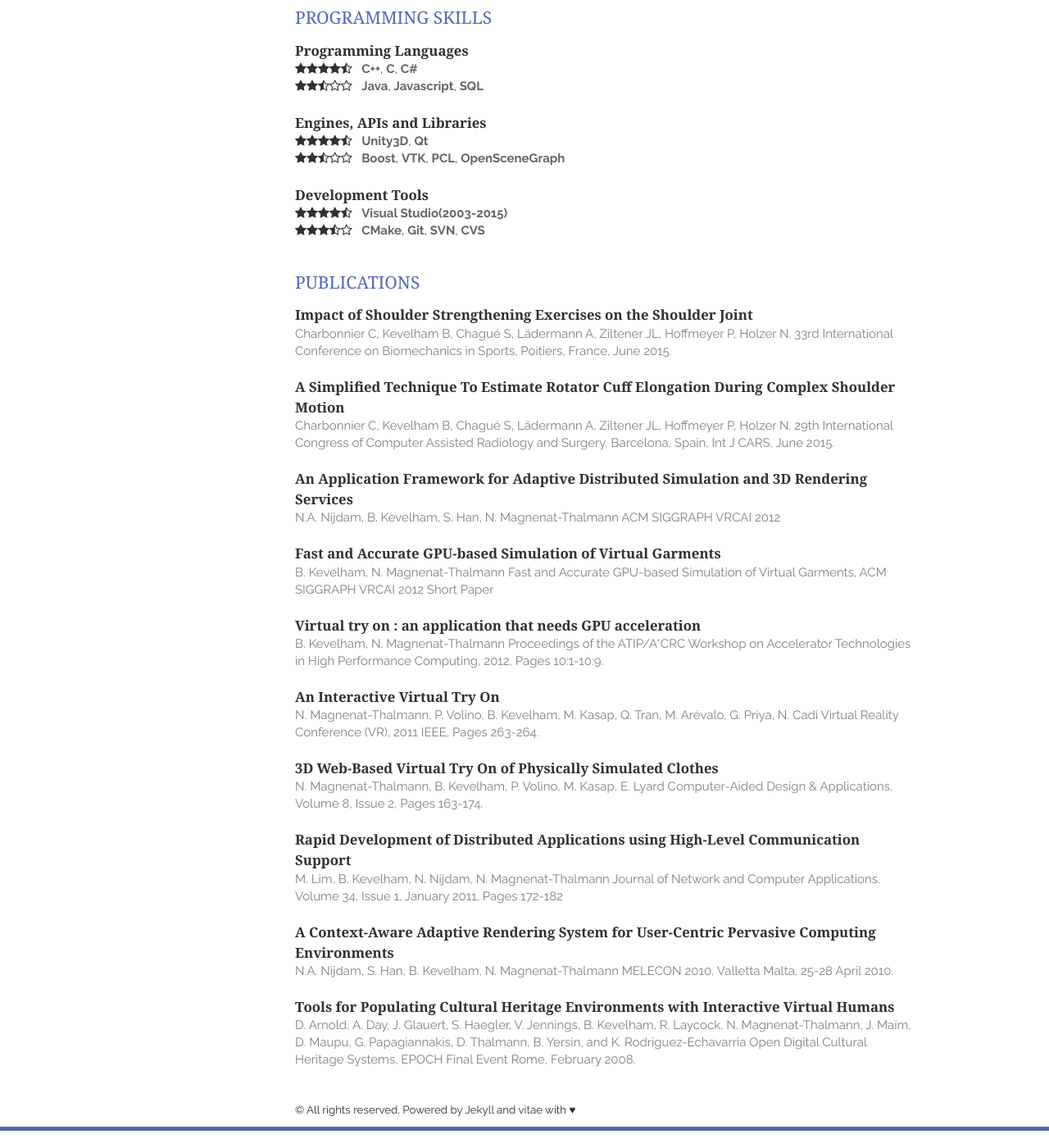
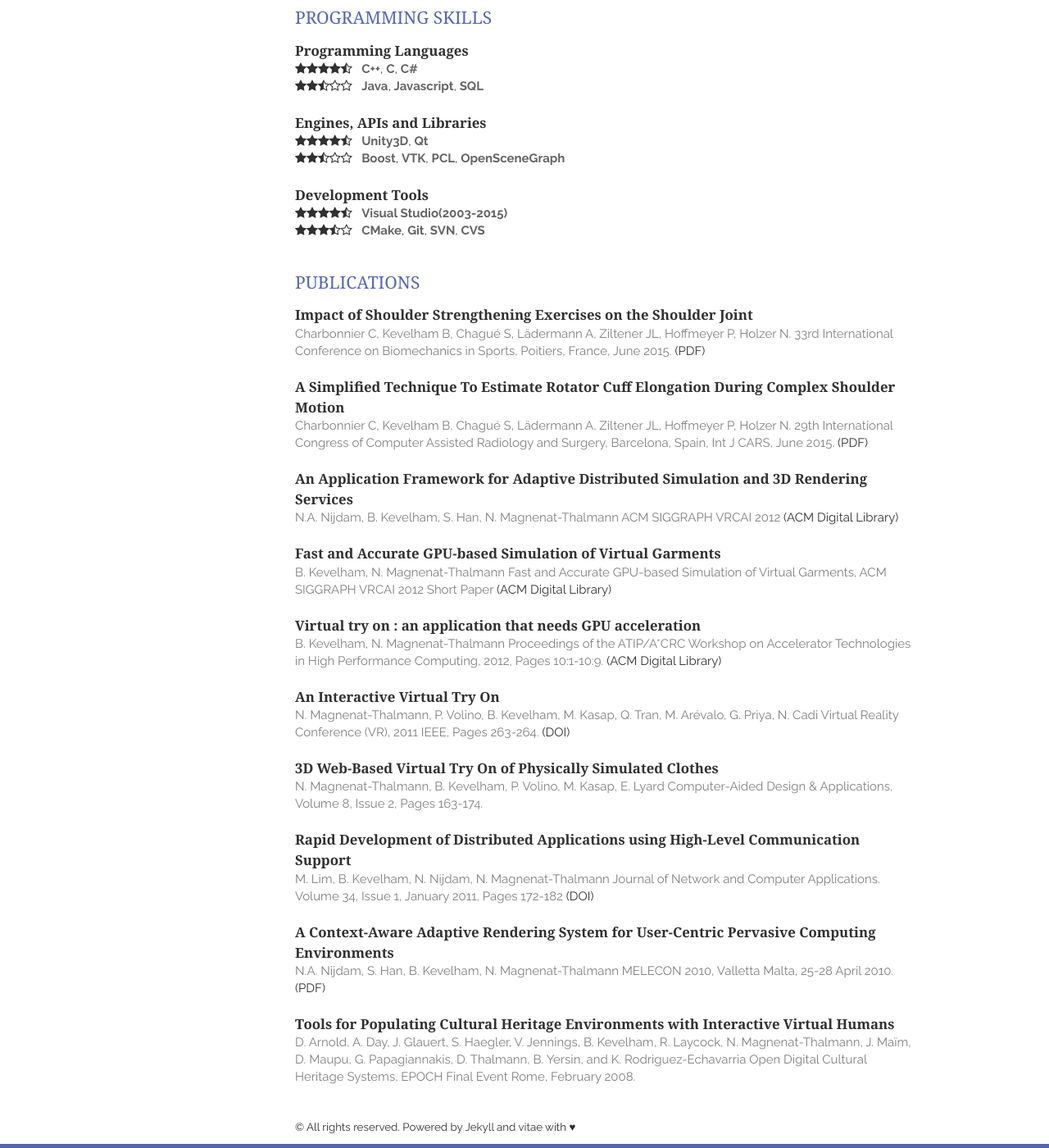
Before and after one commit to bkevelham/bkevelham.github.io, a Jekyll site: the page built from index.html, in a window 1280 px wide and 1400 px high, scrolled down 1026 px. Shown: the whole window at 82% size. Built offline with Jekyll 4.4.1, drawn with Linux system fonts in a browser that asks for light colours; nearby versions of some CDN libraries; Markdown is read by kramdown in place of the engine named in the settings; the list of posts is cut into pages by our own code; before the commit the page ends 2405 px from its top, so only the background shows below that.

Commit message:
Add publication links

```diff
--- a/_includes/publications.html
+++ b/_includes/publications.html
@@ -3,61 +3,69 @@
     <article>
         <header>
             <h1>Impact of Shoulder Strengthening Exercises on the Shoulder Joint</h1>
-            <span><address><i>Charbonnier C, Kevelham B, Chagué S, Lädermann A, Ziltener JL, Hoffmeyer P, Holzer N.</i> 33rd International Conference on Biomechanics in Sports, Poitiers, France, June 2015.</span>
+            <span><i>Charbonnier C, Kevelham B, Chagué S, Lädermann A, Ziltener JL, Hoffmeyer P, Holzer N.</i> 33rd International Conference on Biomechanics in Sports, Poitiers, France, June 2015.</span>
+			<a href="http://www.artanim.ch/en/viewPdf.php?link=publication&pdf=44.pdf" target="_blank">(PDF)</a>
         </header>
     </article>
     <article>
         <header>
             <h1>A Simplified Technique To Estimate Rotator Cuff Elongation During Complex Shoulder Motion</h1>
-            <span><address><i>Charbonnier C, Kevelham B, Chagué S, Lädermann A, Ziltener JL, Hoffmeyer P, Holzer N.</i> 29th International Congress of Computer Assisted Radiology and Surgery, Barcelona, Spain, Int J CARS, June 2015.</span>
+            <span><i>Charbonnier C, Kevelham B, Chagué S, Lädermann A, Ziltener JL, Hoffmeyer P, Holzer N.</i> 29th International Congress of Computer Assisted Radiology and Surgery, Barcelona, Spain, Int J CARS, June 2015.</span>
+			<a href="http://www.artanim.ch/en/viewPdf.php?link=publication&pdf=42.pdf" target="_blank">(PDF)</a>
         </header>
     </article>
     <article>
         <header>
             <h1>An Application Framework for Adaptive Distributed Simulation and 3D Rendering Services</h1>
-            <span><address><i>N.A. Nijdam, B. Kevelham, S. Han, N. Magnenat-Thalmann</i> ACM SIGGRAPH VRCAI 2012</span>
+            <span><i>N.A. Nijdam, B. Kevelham, S. Han, N. Magnenat-Thalmann</i> ACM SIGGRAPH VRCAI 2012</span>
+			<a href="http://dl.acm.org/citation.cfm?id=2407516.2407549" target="_blank">(ACM Digital Library)</a>
         </header>
     </article>
     <article>
         <header>
             <h1>Fast and Accurate GPU-based Simulation of Virtual Garments</h1>
-            <span><address><i>B. Kevelham, N. Magnenat-Thalmann</i> Fast and Accurate GPU-based Simulation of Virtual Garments, ACM SIGGRAPH VRCAI 2012 Short Paper</span>
+            <span><i>B. Kevelham, N. Magnenat-Thalmann</i> Fast and Accurate GPU-based Simulation of Virtual Garments, ACM SIGGRAPH VRCAI 2012 Short Paper</span>
+			<a href="http://dl.acm.org/citation.cfm?id=2407516.2407570" target="_blank">(ACM Digital Library)</a>
         </header>
     </article>
     <article>
         <header>
             <h1>Virtual try on : an application that needs GPU acceleration</h1>
-            <span><address><i>B. Kevelham, N. Magnenat-Thalmann</i> Proceedings of the ATIP/A*CRC Workshop on Accelerator Technologies in High Performance Computing, 2012, Pages 10:1-10:9.</span>
+            <span><i>B. Kevelham, N. Magnenat-Thalmann</i> Proceedings of the ATIP/A*CRC Workshop on Accelerator Technologies in High Performance Computing, 2012, Pages 10:1-10:9.</span>
+			<a href="http://dl.acm.org/citation.cfm?id=2346696.2346709" target="_blank">(ACM Digital Library)</a>
         </header>
     </article>
     <article>
         <header>
             <h1>An Interactive Virtual Try On</h1>
-            <span><address><i>N. Magnenat-Thalmann, P. Volino, B. Kevelham, M. Kasap, Q. Tran, M. Arévalo, G. Priya, N. Cadi</i> Virtual Reality Conference  (VR), 2011 IEEE, Pages 263-264.</span>
+            <span><i>N. Magnenat-Thalmann, P. Volino, B. Kevelham, M. Kasap, Q. Tran, M. Arévalo, G. Priya, N. Cadi</i> Virtual Reality Conference  (VR), 2011 IEEE, Pages 263-264.</span>
+			<a href="http://dx.doi.org/10.1109/VR.2011.5759499" target="_blank">(DOI)</a>
         </header>
     </article>
     <article>
         <header>
             <h1>3D Web-Based Virtual Try On of Physically Simulated Clothes</h1>
-            <span><address><i>N. Magnenat-Thalmann, B. Kevelham, P. Volino, M. Kasap, E. Lyard</i> Computer-Aided Design & Applications, Volume 8, Issue 2, Pages 163-174.</span>
+            <span><i>N. Magnenat-Thalmann, B. Kevelham, P. Volino, M. Kasap, E. Lyard</i> Computer-Aided Design & Applications, Volume 8, Issue 2, Pages 163-174.</span>
         </header>
     </article>
     <article>
         <header>
             <h1>Rapid Development of Distributed Applications using High-Level Communication Support</h1>
-            <span><address><i>M. Lim, B. Kevelham, N. Nijdam, N. Magnenat-Thalmann</i> Journal of Network and Computer Applications. Volume 34, Issue 1, January 2011, Pages 172-182</span>
+            <span><i>M. Lim, B. Kevelham, N. Nijdam, N. Magnenat-Thalmann</i> Journal of Network and Computer Applications. Volume 34, Issue 1, January 2011, Pages 172-182</span>
+			<a href="http://dx.doi.org/10.1016/j.jnca.2010.08.003" target="_blank">(DOI)</a>
         </header>
     </article>
     <article>
         <header>
             <h1>A Context-Aware Adaptive Rendering System for User-Centric Pervasive Computing Environments</h1>
-            <span><address><i>N.A. Nijdam, S. Han, B. Kevelham, N. Magnenat-Thalmann</i> MELECON 2010, Valletta Malta, 25-28 April 2010.</span>
+            <span><i>N.A. Nijdam, S. Han, B. Kevelham, N. Magnenat-Thalmann</i> MELECON 2010, Valletta Malta, 25-28 April 2010.</span>
+			<a href="http://www.miralab.ch/repository/papers/542.pdf" target="_blank">(PDF)</a>
         </header>
     </article>
 	    <article>
         <header>
             <h1>Tools for Populating Cultural Heritage Environments with Interactive Virtual Humans</h1>
-            <span><address><i>D. Arnold, A. Day, J. Glauert, S. Haegler, V. Jennings, B. Kevelham, R. Laycock, N. Magnenat-Thalmann, J. Maïm, D. Maupu, G. Papagiannakis, D. Thalmann, B. Yersin, and K. Rodriguez-Echavarria</i> Open Digital Cultural Heritage Systems, EPOCH Final Event Rome, February 2008.</span>
+            <span><i>D. Arnold, A. Day, J. Glauert, S. Haegler, V. Jennings, B. Kevelham, R. Laycock, N. Magnenat-Thalmann, J. Maïm, D. Maupu, G. Papagiannakis, D. Thalmann, B. Yersin, and K. Rodriguez-Echavarria</i> Open Digital Cultural Heritage Systems, EPOCH Final Event Rome, February 2008.</span>
         </header>
     </article>
 </section>
```
